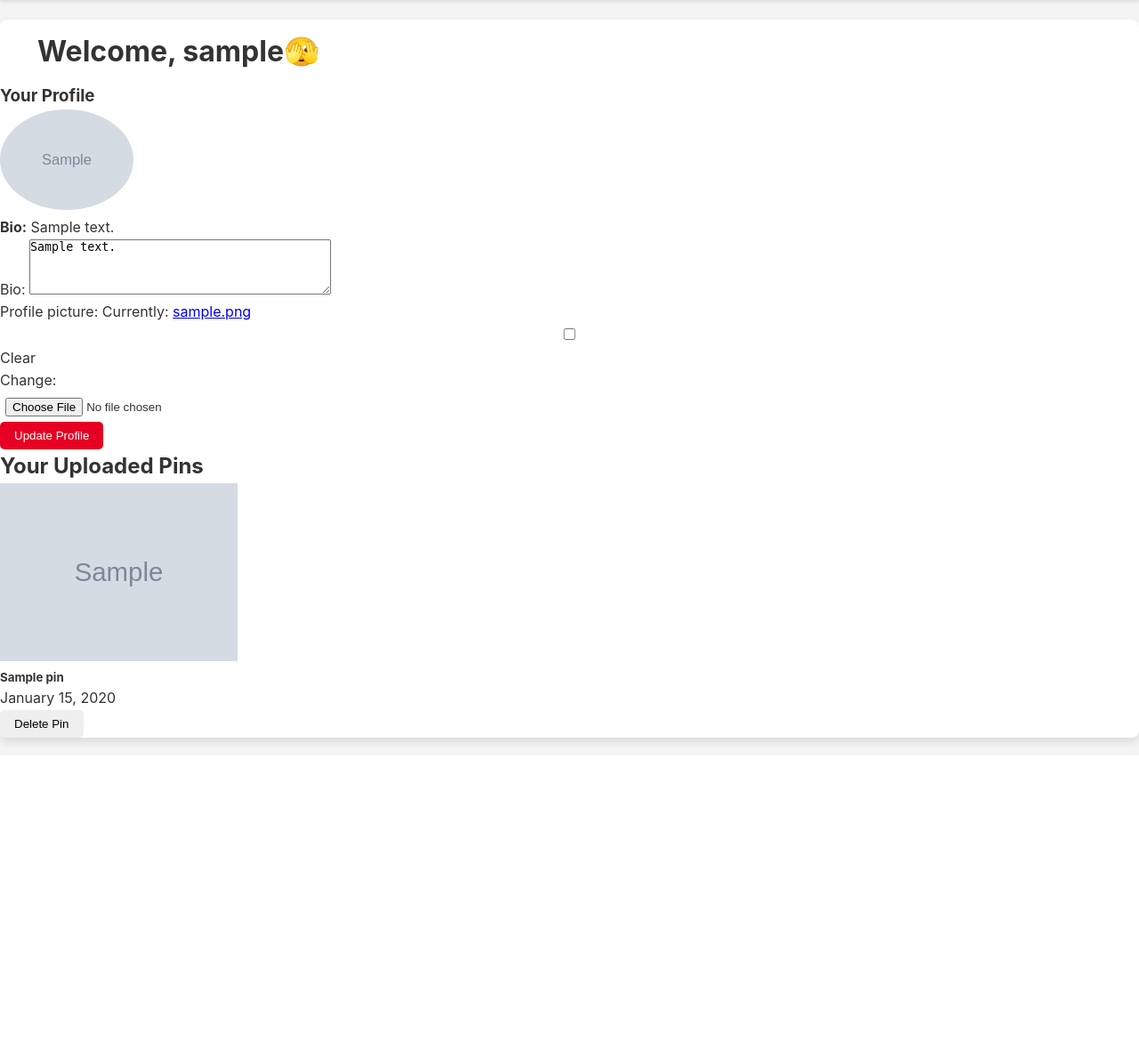
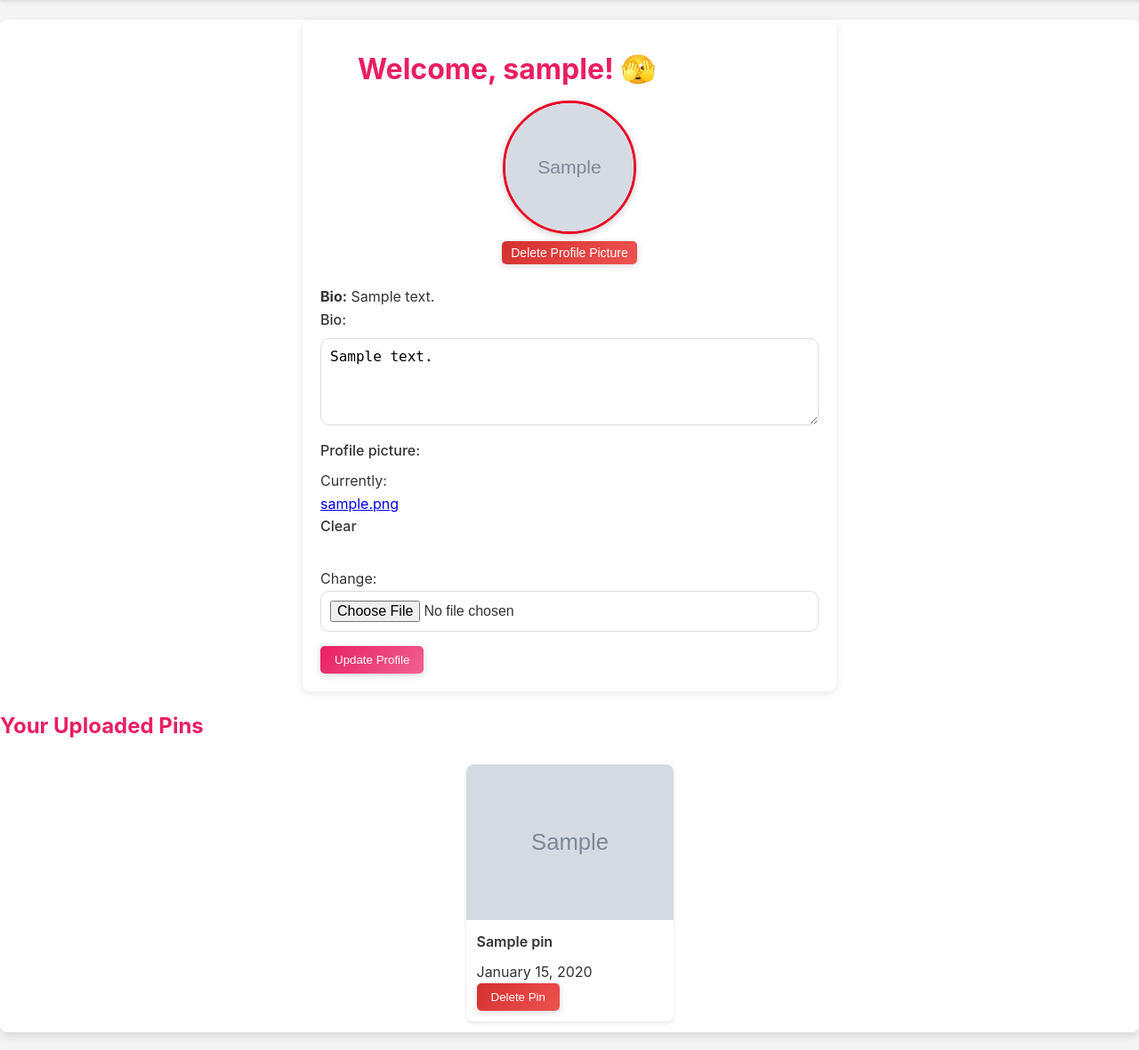
Before and after one commit to prudhvi1519/Pins-Studio, a Django app: page /profile/ in a window 1280 px wide. Shown: the part 58-1238 px from the top of the page at 89% size. Before the commit the page ends 899 px from the top, so only its background shows below. Run offline with Django 5.2, Linux system fonts and the light colour scheme; a user stored in the database is signed in; tables that the repository leaves empty hold one stand-in row (values such as "Sample post"); grey boxes marked "Sample" are stand-in pictures; some libraries are stand-ins or nearby versions.

Commit message:
UI improved

```diff
--- a/pins_studio/pins/static/pins/css/customPinsStudio.css
+++ b/pins_studio/pins/static/pins/css/customPinsStudio.css
@@ -36,9 +36,89 @@
 
 /* Heading */
 h1 {
-    margin-left: 2rem; /* Shift heading ~16px toward center */
+    margin-left: 2rem; /* Shift heading ~32px toward center */
     text-align: left; /* Ensure text remains left-aligned */
     padding: 10px;
+}
+
+h2 {
+    text-align: center;
+    margin-bottom: 1.5rem;
+    font-weight: 600;
+}
+
+h3 {
+    margin-bottom: 1rem;
+    font-weight: 600;
+}
+
+/* Card */
+.card {
+    background: #fff;
+    border-radius: 8px;
+    box-shadow: 0 2px 8px rgba(0, 0, 0, 0.1);
+    padding: 20px;
+    margin: 0 auto 20px;
+    max-width: 600px; /* Centered card for forms */
+}
+
+/* Form Styling */
+.form-group {
+    display: flex;
+    flex-direction: column;
+    margin-bottom: 1rem;
+}
+
+.form-group label {
+    font-weight: 500;
+    margin-bottom: 0.5rem;
+    color: #333;
+}
+
+.form-group input,
+.form-group textarea {
+    width: 100%;
+    padding: 10px;
+    border: 1px solid #ddd;
+    border-radius: 10px;
+    font-size: 1rem;
+    transition: border-color 0.3s ease, box-shadow 0.3s ease;
+}
+
+.form-group input:focus,
+.form-group textarea:focus {
+    border-color: #e60023;
+    box-shadow: 0 0 5px rgba(230, 0, 35, 0.2);
+    outline: none;
+}
+
+/* Hide Clear Checkbox for Profile Picture */
+.form-group input[type="checkbox"][name="profile_picture-clear"] {
+    display: none;
+}
+
+.form-group label[for="id_profile_picture-clear"] {
+    display: none;
+}
+
+/* Error Messages */
+.form-group .errorlist {
+    color: #e60023;
+    font-size: 0.85rem;
+    margin-top: 0.25rem;
+    list-style: none;
+    padding: 0;
+}
+
+/* Profile Picture Container */
+.profile-pic-container {
+    text-align: center;
+    margin-bottom: 1.5rem;
+}
+
+/* Delete Profile Picture Form */
+.delete-profile-pic-form {
+    margin-top: 0.5rem;
 }
 
 /* Upload Button */
@@ -60,6 +140,73 @@
     background: linear-gradient(135deg, #c2185b, #d81b60);
     transform: translateY(-2px) scale(1.05);
     box-shadow: 0 4px 12px rgba(0, 0, 0, 0.2);
+}
+
+/* Gradient Button */
+.btn-gradient {
+    background: linear-gradient(135deg, #e91e63, #f06292);
+    color: #fff;
+    font-weight: 600;
+    padding: 10px 20px;
+    border-radius: 25px;
+    border: none;
+    transition: transform 0.3s ease, box-shadow 0.3s ease, background 0.3s ease;
+    box-shadow: 0 2px 8px rgba(0, 0, 0, 0.15);
+    cursor: pointer;
+}
+
+.btn-gradient:hover {
+    background: linear-gradient(135deg, #c2185b, #d81b60);
+    transform: translateY(-2px) scale(1.05);
+    box-shadow: 0 4px 12px rgba(0, 0, 0, 0.2);
+}
+
+/* Danger Gradient Button */
+.btn-danger-gradient {
+    background: linear-gradient(135deg, #d32f2f, #ef5350);
+    color: #fff;
+    font-weight: 600;
+    padding: 8px 16px;
+    border-radius: 25px;
+    border: none;
+    transition: transform 0.3s ease, box-shadow 0.3s ease, background 0.3s ease;
+    box-shadow: 0 2px 8px rgba(0, 0, 0, 0.15);
+    cursor: pointer;
+}
+
+.btn-danger-gradient:hover {
+    background: linear-gradient(135deg, #b71c1c, #d32f2f);
+    transform: translateY(-2px) scale(1.05);
+    box-shadow: 0 4px 12px rgba(0, 0, 0, 0.2);
+}
+
+/* Styled Link */
+.link-styled {
+    color: #e60023;
+    text-decoration: none;
+    font-weight: 500;
+    transition: color 0.3s ease, text-decoration 0.3s ease;
+    position: relative;
+}
+
+.link-styled:hover {
+    color: #c7001e;
+    text-decoration: underline;
+}
+
+.link-styled::after {
+    content: '';
+    position: absolute;
+    width: 0;
+    height: 2px;
+    bottom: -2px;
+    left: 0;
+    background: #e60023;
+    transition: width 0.3s ease;
+}
+
+.link-styled:hover::after {
+    width: 100%;
 }
 
 /* Search Form */
@@ -601,6 +752,18 @@
     width: 100%;
 }
 
+/* Profile Picture */
+.profile-picture {
+    width: 150px;
+    height: 150px;
+    border-radius: 50%;
+    object-fit: cover;
+    border: 3px solid #e60023;
+    box-shadow: 0 2px 8px rgba(0, 0, 0, 0.2);
+    margin: 0 auto;
+    display: block;
+}
+
 /* Responsive Masonry Columns */
 @media (min-width: 1200px) {
     .pins-container {
--- a/pins_studio/pins/templates/pins/profile.html
+++ b/pins_studio/pins/templates/pins/profile.html
@@ -1,50 +1,65 @@
 {% extends 'pins/base.html' %}
+{% load static %}
 {% block content %}
-<div>
-    <h1>Welcome, {{ user.username }}🫣</h1>
-
+<div class="card">
+    <h1 class="heading-effect">Welcome, {{ user.username }}! 🫣</h1>
     <!-- Profile Picture and Bio -->
-    <div>
-        <div class="card-body">
-            <h3>Your Profile</h3>
+    <div class="profile-section">
+        <div class="profile-pic-container">
             {% if profile.profile_picture %}
-                <img src="{{ profile.profile_picture.url }}" alt="Profile Picture" style="max-width: 150px; border-radius: 50%;">
+                <img src="{{ profile.profile_picture.url }}" alt="Profile Picture" class="profile-picture">
+                <form method="POST" action="{% url 'profile' %}" class="delete-profile-pic-form">
+                    {% csrf_token %}
+                    <input type="hidden" name="delete_profile_pic" value="true">
+                    <button type="submit" class="btn btn-danger-gradient btn-sm">Delete Profile Picture</button>
+                </form>
+            {% else %}
+                <img src="https://via.placeholder.com/150" alt="Profile Placeholder" class="profile-picture">
             {% endif %}
-            <p><strong>Bio:</strong> {{ profile.bio|default:"No bio yet." }}</p>
-            <form method="POST" enctype="multipart/form-data">
+        </div>
+        <p class="card-text"><strong>Bio:</strong> {{ profile.bio|default:"No bio yet." }}</p>
+        <form method="POST" enctype="multipart/form-data" class="profile-form">
             {% csrf_token %}
-                {{ profile_form.as_p }}
-                <button type="submit" class="btn btn-primary">Update Profile</button>
+            <div class="form-group">
+                {{ profile_form.bio.label_tag }}
+                {{ profile_form.bio }}
+            </div>
+            <div class="form-group">
+                {{ profile_form.profile_picture.label_tag }}
+                {{ profile_form.profile_picture }}
+            </div>
+            <button type="submit" class="btn btn-gradient">Update Profile</button>
         </form>
     </div>
 </div>
 
-    <h2>Your Uploaded Pins</h2>
-    <div class="row">
+<h2 class="heading-effect">Your Uploaded Pins</h2>
+{% if user_pins %}
+    <div class="pins-container" id="pins-container">
         {% for pin in user_pins %}
-        <div class="col-md-4">
-            <div class="card">
+            <div class="pin-item">
                 {% if pin.image %}
-                <img src="{{ pin.image.url }}" class="card-img-top" alt="{{ pin.title }}" style="height: 200px; object-fit: cover;">
+                    <img src="{{ pin.image.url }}" class="pin-img" alt="{{ pin.title }}">
                 {% elif pin.image_url %}
-                <img src="{{ pin.image_url }}" class="card-img-top" alt="{{ pin.title }}" style="height: 200px; object-fit: cover;">
+                    <img src="{{ pin.image_url }}" class="pin-img" alt="{{ pin.title }}">
                 {% else %}
-                <div class="card-img-top bg-secondary text-white text-center" style="height: 200px; line-height: 200px;">No Image</div>
+                    <div class="pin-placeholder">No Image</div>
                 {% endif %}
-                <div class="card-body">
-                    <h5 class="card-title">{{ pin.title }}</h5>
-                    <p class="card-text">{{ pin.created_at|date:"F j, Y" }}</p>
+                <div class="pin-body">
+                    <h3 class="pin-title">{{ pin.title }}</h3>
+                    <p class="pin-date">{{ pin.created_at|date:"F j, Y" }}</p>
                     <form method="POST" action="{% url 'profile' %}">
                         {% csrf_token %}
                         <input type="hidden" name="pin_id" value="{{ pin.id }}">
-                        <button type="submit" class="btn btn-danger">Delete Pin</button>
+                        <button type="submit" class="btn btn-danger-gradient">Delete Pin</button>
                     </form>
                 </div>
             </div>
-        </div>
-        {% empty %}
-        <p class="alert-info">You haven't uploaded any pins yet.</p>
         {% endfor %}
     </div>
-</div>
+{% else %}
+    <p class="alert-info">You haven't uploaded any pins yet.</p>
+{% endif %}
+
+<script src="{% static 'pins/js/infinite_scroll.js' %}"></script>
 {% endblock %}
--- a/pins_studio/pins/views.py
+++ b/pins_studio/pins/views.py
@@ -136,7 +136,13 @@
     profile, created = Profile.objects.get_or_create(user=request.user)
 
     if request.method == 'POST':
-        if 'pin_id' in request.POST:
+        if 'delete_profile_pic' in request.POST:
+            if profile.profile_picture:
+                profile.profile_picture.delete()
+                profile.save()
+                messages.success(request, 'Profile picture deleted successfully!')
+                return redirect('profile')
+        elif 'pin_id' in request.POST:
             try:
                 pin = Pin.objects.get(id=request.POST.get('pin_id'), user=request.user)
                 pin.delete()
```
Also changed, not shown: other parts of pins_studio/pins/static/pins/css/customPinsStudio.css (+31 -14 lines), pins_studio/pins/templates/pins/change_password.html (+21 -20 lines), pins_studio/pins/templates/pins/login.html (+24 -20 lines), pins_studio/pins/templates/pins/signup.html (+25 -28 lines), pins_studio/pins/templates/pins/upload_pin.html (+21 -6 lines), 3 other files. Lines whose indentation alone changed are shown as unchanged.
